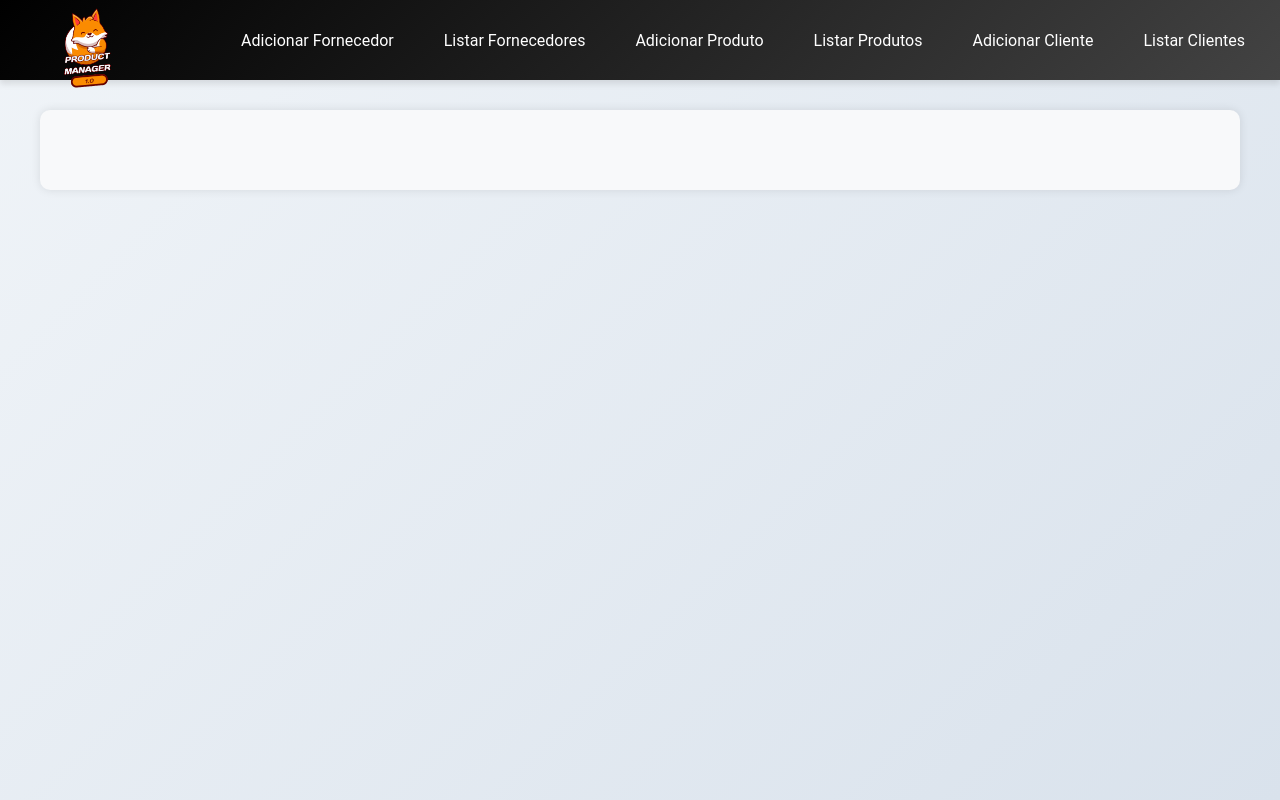
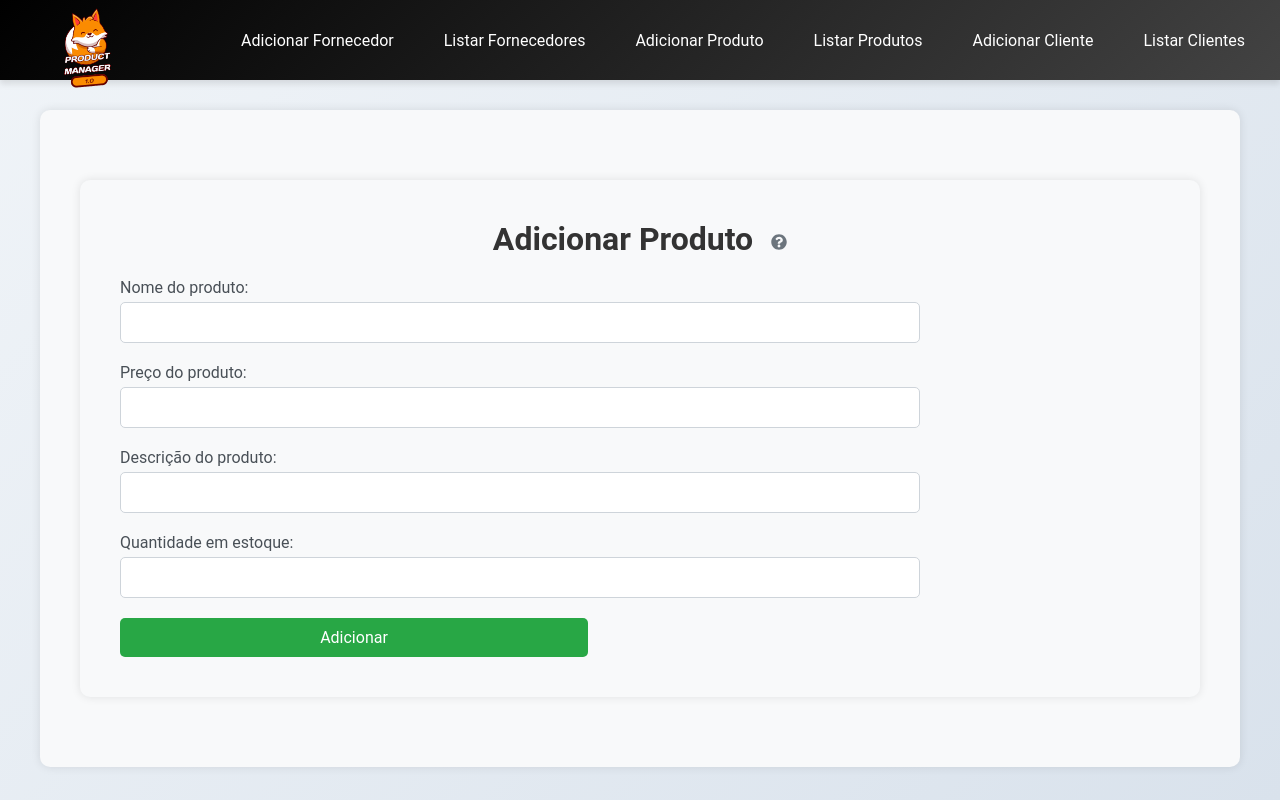
Before and after one commit to JulioCAC/gerenciador-de-produtos, a React (Vite) app in the folder gerenciador_de_produtos/: page /add-produtos in a window 1280 px wide. Built offline with nearby package versions, Linux system fonts and the light colour scheme.

Commit message:
ProdutoForm criar

```diff
--- a/gerenciador_de_produtos/src/App.jsx
+++ b/gerenciador_de_produtos/src/App.jsx
@@ -4,6 +4,7 @@ import FornecedorList from './pages/fornecedor/FornecedorList'
 import Navbar from './components/Navbar'
 import FornecedorForm from './pages/fornecedor/FornecedorForm'
 import ProdutoList from './pages/produto/ProdutoList'
+import ProdutoForm from './pages/produto/ProdutoForm'
 const App = () => {
   return (
     <BrowserRouter>
@@ -15,6 +16,9 @@ const App = () => {
         <Route path="/add-fornecedores" element={<FornecedorForm/>}/>
         <Route path="edit-fornecedores/:id" element={<FornecedorForm/>}/>
         <Route path="listar-produtos" element={<ProdutoList/>}/>
+        <Route path="/listar-produtos" element={<ProdutoList />} />
+        <Route path="/add-produtos" element={<ProdutoForm />} />
+        <Route path="edit-produtos/:id" element={<ProdutoForm/>}/>
       </Routes>
     </div>
 
--- a/gerenciador_de_produtos/src/pages/fornecedor/FornecedorForm.jsx
+++ b/gerenciador_de_produtos/src/pages/fornecedor/FornecedorForm.jsx
@@ -1,88 +1,155 @@
-import React, { useEffect, useState } from 'react';
-import { FaCheckCircle, FaQuestionCircle } from 'react-icons/fa';
-import { useNavigate, useParams } from 'react-router-dom';
-import InputMask from 'react-input-mask';
-import axios from '../../api';
-import Modal from 'react-modal';
+import React, { useEffect, useState } from "react";
+import { FaCheckCircle, FaQuestionCircle } from "react-icons/fa";
+import { useNavigate, useParams } from "react-router-dom";
+import InputMask from "react-input-mask";
+import axios from "../../api";
+import Modal from "react-modal";
 
-Modal.setAppElement('#root')
-
+Modal.setAppElement("#root");
 
 const FornecedorForm = () => {
-    const [fornecedor, setFornecedor] = useState({nome: "", cnpj: "", email: ""})
-    const [tooltipAberto, setTooltipAberto] = useState(false)
-    const [modalAberto, setModalAberto] = useState(false)
-    const navigate = useNavigate()
-    const { id } = useParams()
+  const [fornecedor, setFornecedor] = useState({
+    nome: "",
+    cnpj: "",
+    email: "",
+  });
+  const [tooltipAberto, setTooltipAberto] = useState(false);
+  const [modalAberto, setModalAberto] = useState(false);
+  const navigate = useNavigate();
+  const { id } = useParams();
 
-    useEffect(()=>{
-      if (id){
-        axios.get(`/fornecedores/${id}`).then(response => {setFornecedor(response.data)}).catch(error => console.error("ocorreu um erro: ", error))
+  useEffect(() => {
+    if (id) {
+      axios
+        .get(`/fornecedores/${id}`)
+        .then((response) => {
+          setFornecedor(response.data);
+        })
+        .catch((error) => console.error("ocorreu um erro: ", error));
     }
-    }, [id])
+  }, [id]);
 
   const toggleTooltip = () => {
-      setTooltipAberto(!tooltipAberto)
+    setTooltipAberto(!tooltipAberto);
+  };
+  const handleSubmit = (event) => {
+    event.preventDefault();
+    if (id) {
+      axios
+        .put(`/fornecedores/${id}`, fornecedor)
+        .then(() => {
+          setModalAberto(true);
+        })
+        .catch((error) => console.error("ocorreu um erro: ", error));
+    } else {
+      axios
+        .post("/fornecedores", fornecedor)
+        .then(() => {
+          setModalAberto(true);
+        })
+        .catch((error) => console.error("ocorreu um erro: ", error));
     }
-    const handleSubmit = (event) => {
-      event.preventDefault()
-      if(id){
-        axios.put(`/fornecedores/${id}`, fornecedor).then(() => {setModalAberto(true)}).catch(error => console.error("ocorreu um erro: ", error))
-      } else {
-        axios.post("/fornecedores", fornecedor).then(() => {setModalAberto(true)}).catch(error => console.error("ocorreu um erro: ", error))
-      }
-    }
+  };
   const fecharModal = () => {
-      setModalAberto(false)
-      navigate("/listar-fornecedores")
-    }
+    setModalAberto(false);
+    navigate("/listar-fornecedores");
+  };
   const adicionarOutroFornecedor = () => {
-      setModalAberto(false)
-      setFornecedor({nome: "", cnpj: "", email: ""})
-    }
+    setModalAberto(false);
+    setFornecedor({ nome: "", cnpj: "", email: "" });
+  };
   return (
     <div className="form-conteiner">
       <h2 style={{ position: "relative" }}>
         {id ? "Editar Fornecedor" : "Adicionar Fornecedor"}
-        <FaQuestionCircle className="tooltip-icon" onClick={toggleTooltip}/>
+        <FaQuestionCircle className="tooltip-icon" onClick={toggleTooltip} />
         {tooltipAberto && (
           <div className="tooltip">
-                    {id ? "Aqui você pode editar fornecedores cadastrados no sistema." :"Aqui você pode adicionar fornecedores ao sistema"}
+            {id
+              ? "Aqui você pode editar fornecedores cadastrados no sistema."
+              : "Aqui você pode adicionar fornecedores ao sistema"}
           </div>
         )}
       </h2>
       <form onSubmit={handleSubmit} className="fornecedor-form">
         <div className="form-group">
           <label htmlFor="nome">Nome do fornecedor:</label>
-          <input type="text"  className="form-control" id="nome" name="nome" value={fornecedor.nome} onChange={e => setFornecedor({...fornecedor, nome: e.target.value})} required/>
+          <input
+            type="text"
+            className="form-control"
+            id="nome"
+            name="nome"
+            value={fornecedor.nome}
+            onChange={(e) =>
+              setFornecedor({ ...fornecedor, nome: e.target.value })
+            }
+            required
+          />
         </div>
         <div className="form-group">
           <label htmlFor="cnpj">CNPJ do fornecedor:</label>
-          <InputMask mask="99.999.999/9999-99" className="form-control" id="cnpj" name="cnpj" value={fornecedor.cnpj} onChange={e => setFornecedor({...fornecedor, cnpj: e.target.value})} required/>
+          <InputMask
+            mask="99.999.999/9999-99"
+            className="form-control"
+            id="cnpj"
+            name="cnpj"
+            value={fornecedor.cnpj}
+            onChange={(e) =>
+              setFornecedor({ ...fornecedor, cnpj: e.target.value })
+            }
+            required
+          />
         </div>
         <div className="form-group">
           <label htmlFor="email">Email do fornecedor:</label>
-          <input type="email"  className="form-control" id="email" name="email" pattern="[a-z0-9._%+-]+@[a-z0-9.-]+\.[a-z]{2,}$" title="Digite um email válido" value={fornecedor.email} onChange={e => setFornecedor({...fornecedor, email: e.target.value})} required/>
+          <input
+            type="email"
+            className="form-control"
+            id="email"
+            name="email"
+            pattern="[a-z0-9._%+-]+@[a-z0-9.-]+\.[a-z]{2,}$"
+            title="Digite um email válido"
+            value={fornecedor.email}
+            onChange={(e) =>
+              setFornecedor({ ...fornecedor, email: e.target.value })
+            }
+            required
+          />
         </div>
-        <button type="submit" className="btn-success">{id ? "Salvar" : "Adicionar"}</button>
+        <button type="submit" className="btn-success">
+          {id ? "Salvar" : "Adicionar"}
+        </button>
       </form>
-      <Modal isOpen={modalAberto} onRequestClose={fecharModal} className="modal" overlayClassName="overlay">
+      <Modal
+        isOpen={modalAberto}
+        onRequestClose={fecharModal}
+        className="modal"
+        overlayClassName="overlay"
+      >
         <div className="modalContent">
-          <FaCheckCircle className="icon successIcon"/>
-          <h2>{id ? "Fornecedor atualizado com sucesso!" : "Fornecedor adicionado com sucesso!"}</h2>
+          <FaCheckCircle className="icon successIcon" />
+          <h2>
+            {id
+              ? "Fornecedor atualizado com sucesso!"
+              : "Fornecedor adicionado com sucesso!"}
+          </h2>
           <div className="modalButtons">
-          <button onClick={fecharModal} className="btn-success">Fechar</button>
-          {!id && <button onClick={adicionarOutroFornecedor} className="btn-secondary">Adicionar outro fornecedor</button>}
+            <button onClick={fecharModal} className="btn-success">
+              Fechar
+            </button>
+            {!id && (
+              <button
+                onClick={adicionarOutroFornecedor}
+                className="btn-secondary"
+              >
+                Adicionar outro fornecedor
+              </button>
+            )}
           </div>
-
         </div>
       </Modal>
+    </div>
+  );
+};
 
-
-
-
-    </div>
-  )
-}
-
-export default FornecedorForm
+export default FornecedorForm;
--- /dev/null
+++ b/gerenciador_de_produtos/src/pages/produto/ProdutoForm.jsx
@@ -0,0 +1,167 @@
+import React, { useState, useEffect } from "react";
+import { useNavigate, useParams } from "react-router-dom";
+import axios from "../../api";
+import Modal from "react-modal";
+import { FaCheckCircle, FaQuestionCircle } from "react-icons/fa";
+
+Modal.setAppElement("#root");
+
+const ProdutoForm = () => {
+  const [produto, setProduto] = useState({
+    nome: "",
+    preco: "",
+    descricao: "",
+    quantidadeEstoque: "",
+  });
+  const [modalAberto, setModalAberto] = useState(false);
+  const [tooltipAberto, setTooltipAberto] = useState(false);
+  const navigate = useNavigate();
+  const { id } = useParams();
+
+  useEffect(() => {
+    if (id) {
+      axios
+        .get(`/produtos/${id}`)
+        .then((response) => {
+          setProduto(response.data);
+        })
+        .catch((error) => console.error("Ocorreu um erro: ", error));
+    }
+  }, [id]);
+
+  const handleSubmit = (event) => {
+    event.preventDefault();
+
+    if (id) {
+      axios
+        .put(`/produtos/${id}`, produto)
+        .then(() => {
+          setModalAberto(true);
+        })
+        .catch((error) => console.error("Ocorreu um erro: ", error));
+    } else {
+      axios
+        .post("/produtos", produto)
+        .then(() => {
+          setModalAberto(true);
+        })
+        .catch((error) => console.error("Ocorreu um erro: ", error));
+    }
+  };
+
+  const fecharModal = () => {
+    setModalAberto(false);
+    navigate("/listar-produtos");
+  };
+
+  const adicionarOutroProduto = () => {
+    setModalAberto(false);
+    setProduto({ nome: "", preco: "", descricao: "", quantidadeEstoque: "" });
+  };
+
+  const toggleTooltip = () => {
+    setTooltipAberto(!tooltipAberto);
+  };
+
+  return (
+    <div className="form-container">
+      <h2 style={{ position: "relative" }}>
+        {id ? "Editar Produto" : "Adicionar Produto"}{" "}
+        <FaQuestionCircle className="tooltip-icon" onClick={toggleTooltip} />
+        {tooltipAberto && (
+          <div className="tooltip">
+            {id
+              ? "Nesta tela, você pode editar as informações de um produto existente."
+              : "Nesta tela, você pode adicionar um novo produto ao sistema."}
+          </div>
+        )}
+      </h2>
+      <form onSubmit={handleSubmit} className="fornecedor-form">
+        <div className="form-group">
+          <label htmlFor="nome">Nome do produto:</label>
+          <input
+            type="text"
+            className="form-control"
+            id="nome"
+            name="nome"
+            value={produto.nome}
+            onChange={(e) => setProduto({ ...produto, nome: e.target.value })}
+            required
+          />
+        </div>
+        <div className="form-group">
+          <label htmlFor="preco">Preço do produto:</label>
+          <input
+            type="number"
+            step="0.01"
+            className="form-control"
+            id="preco"
+            name="preco"
+            value={produto.preco}
+            onChange={(e) => setProduto({ ...produto, preco: e.target.value })}
+            required
+          />
+        </div>
+        <div className="form-group">
+          <label htmlFor="descricao">Descrição do produto:</label>
+          <input
+            type="text"
+            className="form-control"
+            id="descricao"
+            name="descricao"
+            value={produto.descricao}
+            onChange={(e) =>
+              setProduto({ ...produto, descricao: e.target.value })
+            }
+            required
+          />
+        </div>
+        <div className="form-group">
+          <label htmlFor="quantidadeEstoque">Quantidade em estoque:</label>
+          <input
+            type="number"
+            className="form-control"
+            id="quantidadeEstoque"
+            name="quantidadeEstoque"
+            value={produto.quantidadeEstoque}
+            onChange={(e) =>
+              setProduto({ ...produto, quantidadeEstoque: e.target.value })
+            }
+            required
+          />
+        </div>
+        <button type="submit" className="btn-success">
+          {id ? "Salvar" : "Adicionar"}
+        </button>
+      </form>
+
+      <Modal
+        isOpen={modalAberto}
+        onRequestClose={fecharModal}
+        className="modal"
+        overlayClassName="overlay"
+      >
+        <div className="modalContent">
+          <FaCheckCircle className="icon successIcon" />
+          <h2>
+            {id
+              ? "Produto atualizado com sucesso!"
+              : "Produto adicionado com sucesso!"}
+          </h2>
+          <div className="modalButtons">
+            <button onClick={fecharModal} className="btn-success">
+              Fechar
+            </button>
+            {!id && (
+              <button onClick={adicionarOutroProduto} className="btn-secondary">
+                Adicionar outro produto
+              </button>
+            )}
+          </div>
+        </div>
+      </Modal>
+    </div>
+  );
+};
+
+export default ProdutoForm;
```
Also changed, not shown: gerenciador_de_produtos/src/pages/produto/ProdutoList.jsx (+93 -62 lines). Lines whose indentation alone changed are shown as unchanged.
